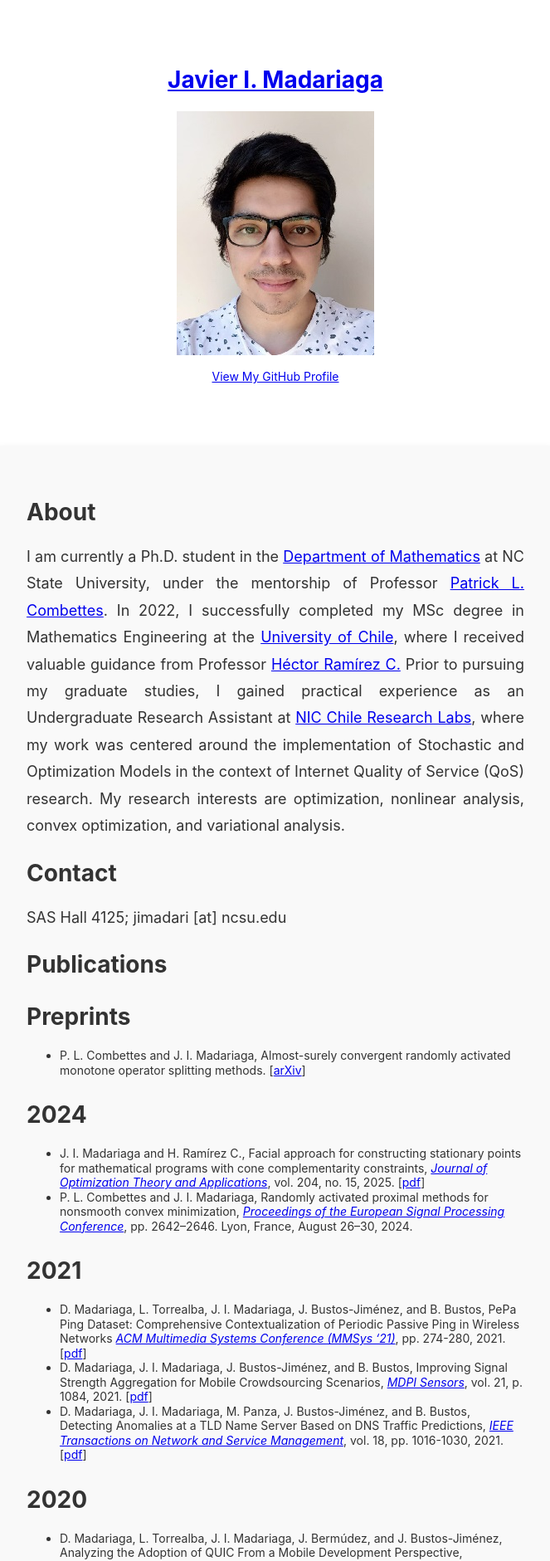
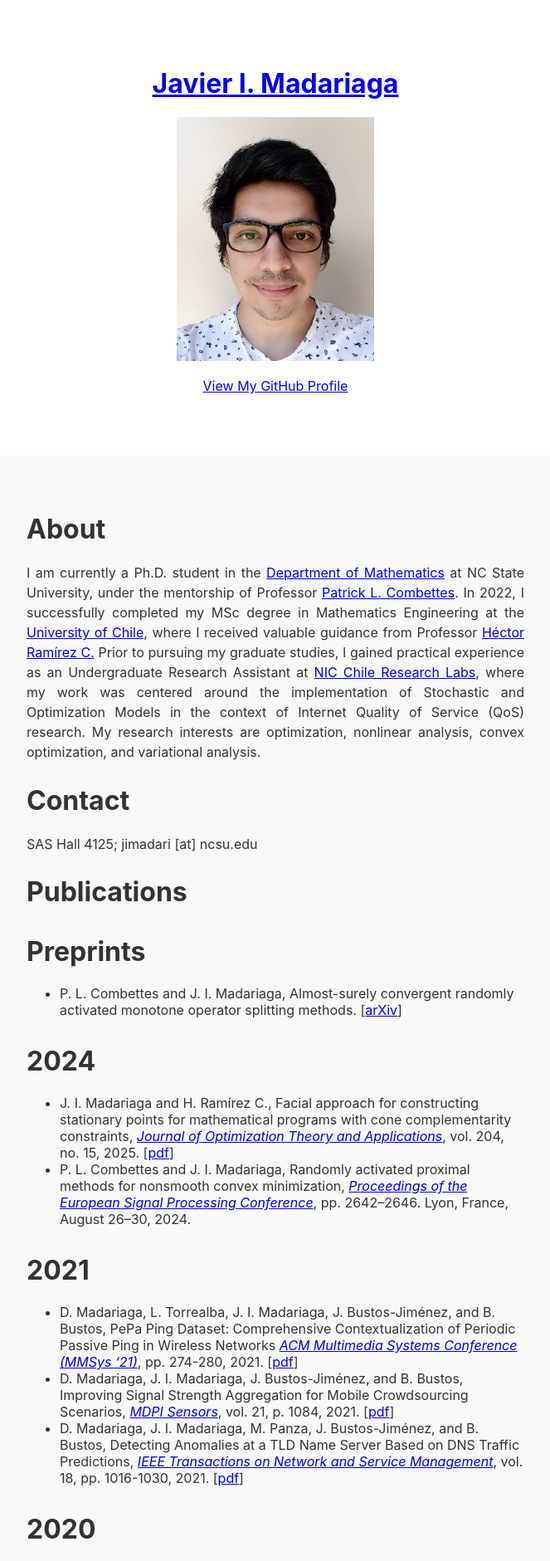
Before and after one commit to jmadariagar/jmadariagar.github.io, a Jekyll site: the page built from index.md, in a window 1280 px wide. Shown: the top 1881 px of the page at 83% size, without its empty margins (308-971 px from the left). Built offline with Jekyll 4.4.1, drawn with Linux system fonts in a browser that asks for light colours; our own code applies the rules of GitHub Pages for plain Markdown files; a script that is not in the unit is left out; the repository's description, which GitHub fills in, is left out.

Commit message:
Update style.css

```diff
--- a/assets/css/style.css
+++ b/assets/css/style.css
@@ -1,5 +1,5 @@
 .wrapper {
-    max-width: 80%;
+    max-width: 100%;
     margin: 0;
     padding: 0;
     box-sizing: border-box;
@@ -22,8 +22,8 @@
 }
 
 section p {
-    font-size: 18px;  /* Increase paragraph text size */
-    line-height: 1.8;  /* Add spacing between lines for readability */
+    font-size: 16px;  /* Increase paragraph text size */
+    line-height: 1.5;  /* Add spacing between lines for readability */
 }
 
 h1, h2, h3 {
@@ -44,7 +44,7 @@
 /* General Reset */
 body {
     font-family: 'Inter', 'Arial', sans-serif;
-    font-size: 14px;
+    font-size: 16px;
     line-height: 1.25;
     color: #333;  /* Dark gray for text */
     margin: 0;
```
